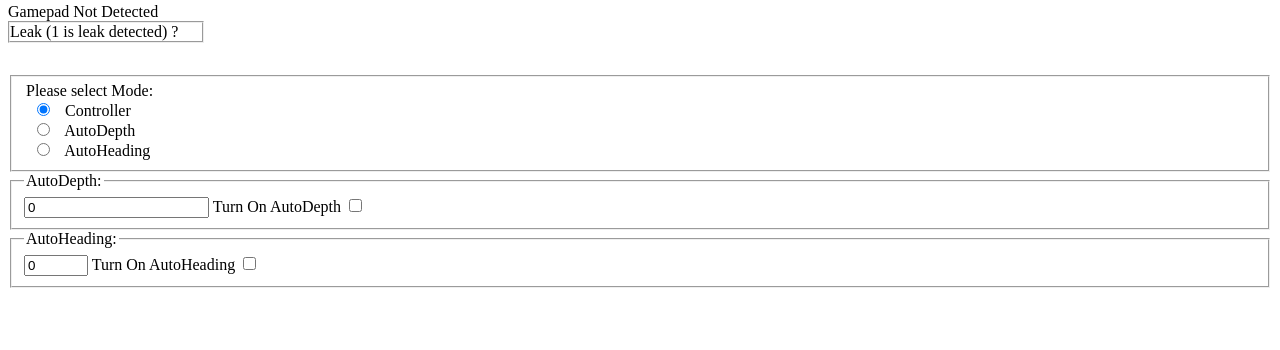
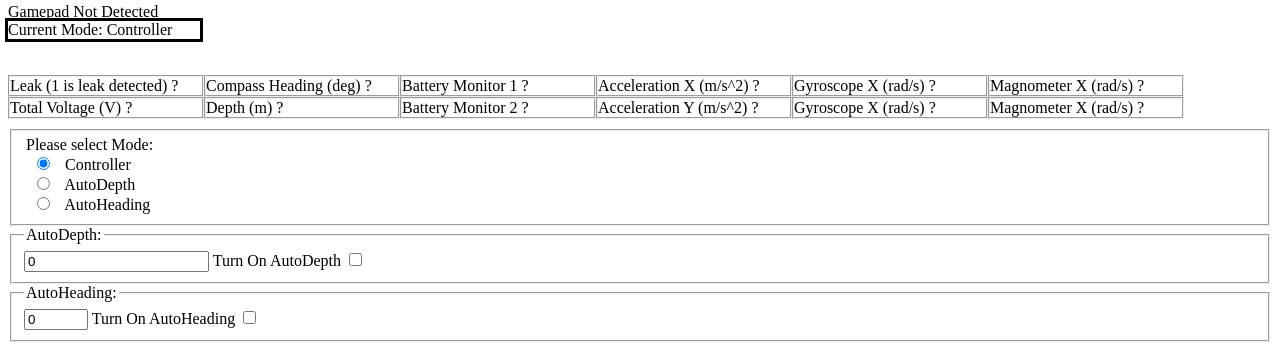
Before and after one commit to stefanociccolella/lionfish, a FastAPI app: page / in a window 1280 px wide. Shown: the part 561-911 px from the top of the page. Before the commit the page ends 849 px from the top, so only its background shows below. Run offline with FastAPI, Linux system fonts and the light colour scheme; parts of the project's set-up code (start-up, migrations or seed data) failed here and were passed over.

Commit message:
UI progress

```diff
--- /dev/null
+++ b/data.json
@@ -0,0 +1 @@
+{'Leak':'0','Internal_Temperature':'24.19','Pressure':'1015.45','Water_Temperature':'22.44','Depth':'0.03','Acceleration_X':'0.74','Acceleration_Y':'0.96','Acceleration_Z':'-8.18','Gyroscope_X':'-0.00','Gyroscope_Y':'-0.00','Gyroscope_Z':'0.00','Magnometer_X':'38.89','Magnometer_Y':'36.74','Compass_Heading':'136.63','Magnometer_Z':'-16.12','IMU_Temperature':'27.54'}
--- a/main.py
+++ b/main.py
@@ -20,7 +20,7 @@
 # global sensor_data = []
 class gamepad(BaseModel):
     axes: list[float]
-    buttons: list[int]
+    buttons: list[float]
 
 
 app = FastAPI()
@@ -59,6 +59,7 @@
 
 @app.post("/controller_status")
 async def controller_data(gamepad: gamepad):
+    print(gamepad)
     # t1 = time.time_ns()
     # print(np.append(np.array(gamepad.axes),gamepad.buttons[4], gamepad.buttons[6]))
     control = np.append(
--- a/templates/gamepad.js
+++ b/templates/gamepad.js
@@ -65,8 +65,9 @@
         let targetDepth = document.getElementById("depth").value;
         // console.log(document.getElementById("depth").value)
         let sensors = await getSensors()
-        // console.log(sensors.Depth)
-        let instruction = [0, 0, 0, 0, -1, 1, 0, 0, 0].map(x => x * (sensors.Depth - targetDepth) / (10 + Math.abs((sensors.Depth - targetDepth))))
+        console.log(sensors.Depth)
+        let instruction = [0, 0, 0, 0, 1, -1, 0, 0, 0, 0, 0, 0, 0, 0, 0, 0].map(x => x * (sensors.Depth - targetDepth) / (10 + Math.abs((sensors.Depth - targetDepth))))
+        // [0, 0, 0, 0, 1, -1, 0, 0, 0, 0, 0, 0, 0, 0, 0, 0]
         console.log(instruction);
         const options = {
             method: 'POST',
@@ -78,6 +79,7 @@
                 "buttons": instruction
             })
         };
+        console.log(options)
         fetch('http://169.254.127.13:8000/controller_status', options)
             .then(response => response.json())
             // .then(response => console.log(response))
@@ -125,6 +127,7 @@
                 "buttons": [0,0,0,0,0,0,0,0,0,0,0,0,0,0,0,0]
             })
         };
+        console.log(options);
         fetch('http://169.254.127.13:8000/controller_status', options)
             .then(response => response.json())
             // .then(response => console.log(response))
@@ -142,6 +145,7 @@
                 "buttons": [0,0,0,0,0,0,0,0,0,0,0,0,0,0,0,0]
             })
         };
+        console.log(options);
         fetch('http://169.254.127.13:8000/controller_status', options)
             .then(response => response.json())
             // .then(response => console.log(response))
--- a/templates/index.htm
+++ b/templates/index.htm
@@ -24,7 +24,7 @@
     .box {
       outline-style: solid;
       float: left;
-      width: 20vw;
+      width: 15vw;
     }
 
     .data {
@@ -41,14 +41,82 @@
   <center><img src="http://169.254.127.13:7000/stream.mjpg" width="640" height="480"></center>
   <div id="gamepadStatus">Gamepad Not Detected</div>
 
+  <div class="box" id="CurrentMode"></div>
+  <br><br><br>
   <div class="column">
     <p>Leak (1 is leak detected)</p>
     <p class="data" id="Leak">?</p>
   </div>
   </div>
 
+  <div class="column">
+    <p>Compass Heading (deg)</p>
+    <p class="data" id="Compass_Heading">?</p>
+  </div>
+  </div>
 
-<br><br><br>
+  <div class="column">
+    <p>Battery Monitor 1</p>
+    <p class="data" id="batterymonitor1">?</p>
+  </div>
+  </div>
+
+  <div class="column">
+    <p>Acceleration X (m/s^2)</p>
+    <p class="data" id="Acceleration_X">?</p>
+  </div>
+  </div>
+
+  <div class="column">
+    <p>Gyroscope X (rad/s)</p>
+    <p class="data" id="Gyroscope_X">?</p>
+  </div>
+  </div>
+
+  <div class="column">
+    <p>Magnometer X (rad/s)</p>
+    <p class="data" id="Magnometer_X">?</p>
+  </div>
+  </div>
+
+  <div class="column">
+    <p>Total Voltage (V)</p>
+    <p class="data" id="batterymonitorT">?</p>
+  </div>
+  </div>
+
+  <div class="column">
+    <p>Depth (m)</p>
+    <p class="data" id="Depth">?</p>
+  </div>
+  </div>
+
+  <div class="column">
+    <p>Battery Monitor 2</p>
+    <p class="data" id="batterymonitor2">?</p>
+  </div>
+  </div>
+
+  <div class="column">
+    <p>Acceleration Y (m/s^2)</p>
+    <p class="data" id="Acceleration_Y">?</p>
+  </div>
+  </div>
+
+
+  <div class="column">
+    <p>Gyroscope X (rad/s)</p>
+    <p class="data" id="Gyroscope_Y">?</p>
+  </div>
+  </div>
+
+  <div class="column">
+    <p>Magnometer X (rad/s)</p>
+    <p class="data" id="Magnometer_Y">?</p>
+  </div>
+  </div>
+
+  <br><br><br>
   <fieldset>
     <legend style="float:left">Please select Mode:</legend><br>
 
```
